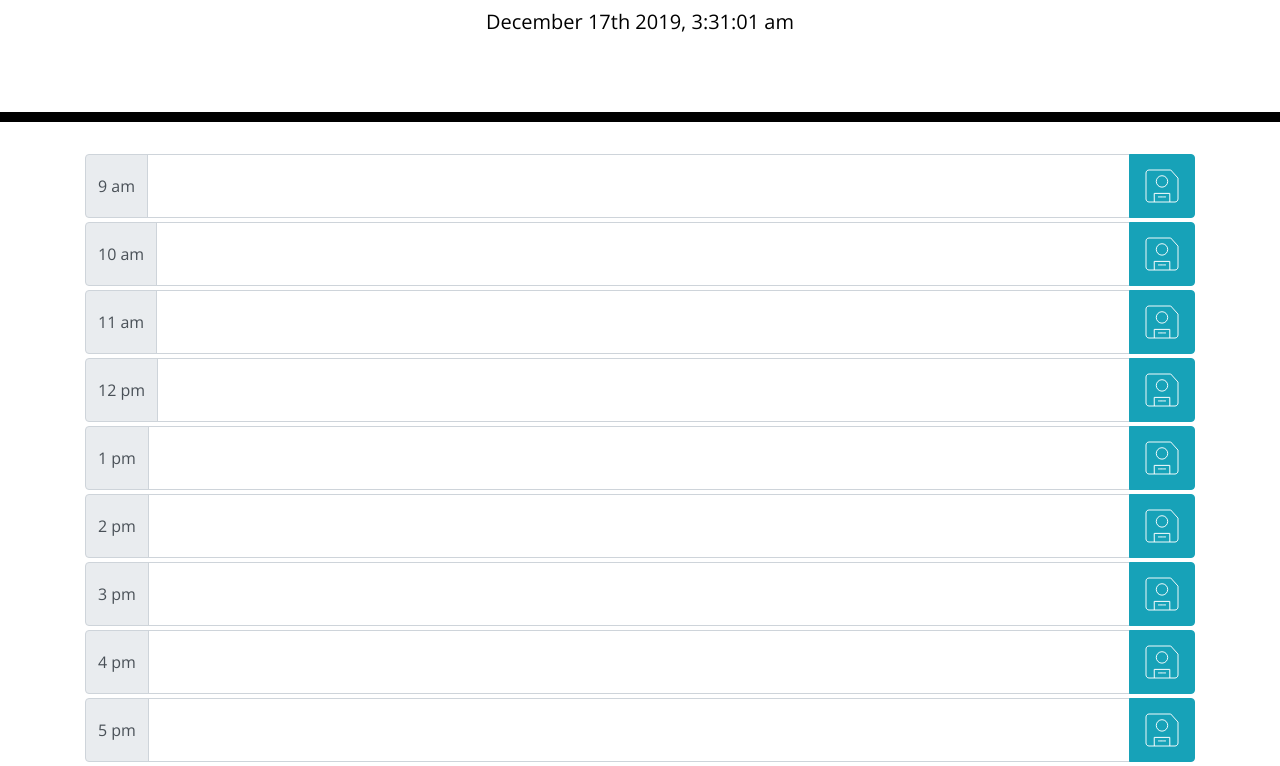
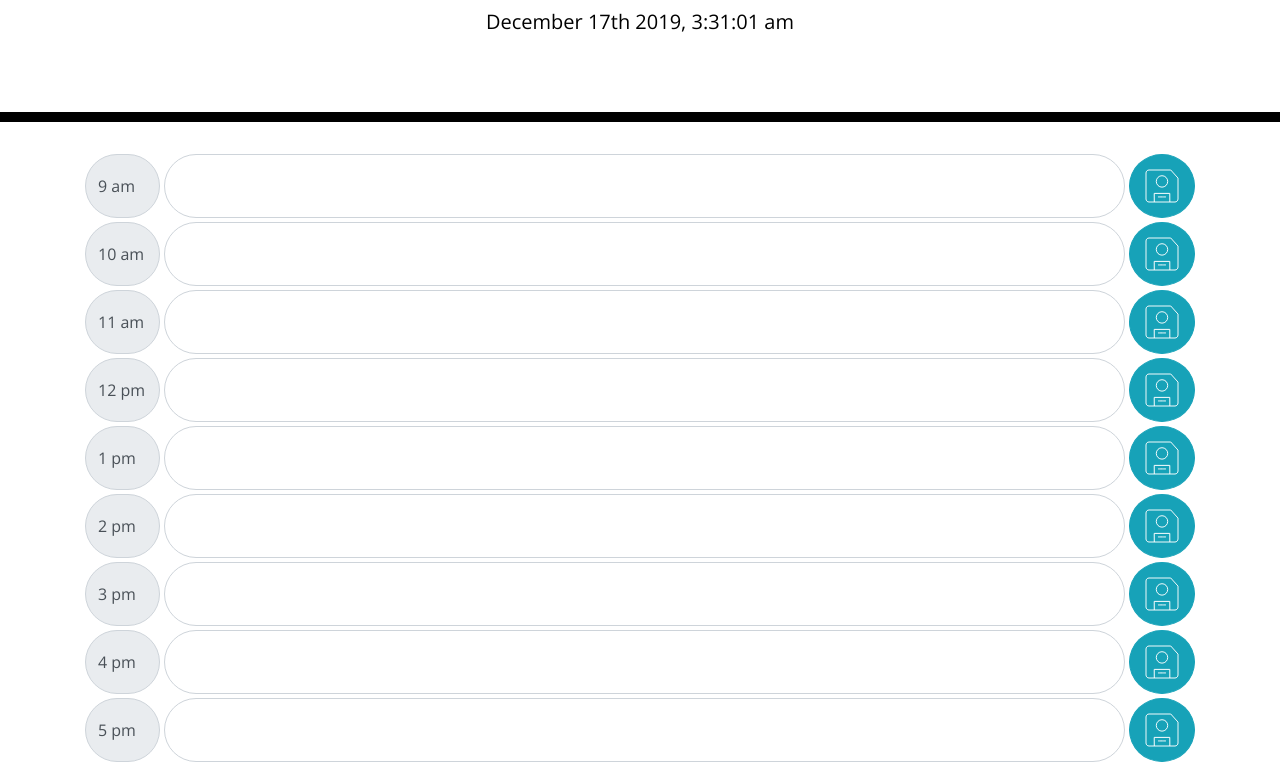
Before and after one commit to aarkitekkt/DayPlanner, a plain HTML site: page index.html in a window 1280 px wide. Shown: the part 182-948 px from the top of the page. Drawn offline with nearby package versions, Linux system fonts and the light colour scheme.

Commit message:
day planner input functionality

```diff
--- a/index.html
+++ b/index.html
@@ -19,95 +19,90 @@
         <p class="lead">A simple calendar app for scheduling your work day</p>
         <p id="currentDay" class="lead"></p>
     </header>
+
+
     <div class="container">
+
+        <!-- 9 am row -->
         <div class="input-group mb-1">
-            <div class="input-group-prepend">
-                <span class="input-group-text">9 am</span>
-            </div>
-            <input id="9am" type="text" class="form-control">
-            <div class="input-group-append">
-                <button class="btn btn-info" type="button" id="9amBtn"><img src="assets/save.svg"></button>
-            </div>
+            <span class="input-group-text rounded-pill">9 am</span>
+            <input id="9am" data-index="0" type="text" class="form-control rounded-pill mx-1">
+            <button class="btn btn-info rounded-circle" type="button" id="9amBtn">
+                <img src="assets/save.svg">
+            </button>
         </div>
 
+        <!-- 10 am row -->
         <div class="input-group mb-1">
-            <div class="input-group-prepend">
-                <span class="input-group-text">10 am</span>
-            </div>
-            <input id="10am" type="text" class="form-control">
-            <div class="input-group-append">
-                <button class="btn btn-info" type="button" id="10amBtn"><img src="assets/save.svg"></button>
-            </div>
+            <span class="input-group-text rounded-pill">10 am</span>
+            <input id="10am" data-index="1" type="text" class="form-control rounded-pill mx-1">
+            <button class="btn btn-info rounded-circle" type="button" id="10amBtn">
+                <img src="assets/save.svg">
+            </button>
         </div>
 
+        <!-- 11 am row -->
         <div class="input-group mb-1">
-            <div class="input-group-prepend">
-                <span class="input-group-text">11 am</span>
-            </div>
-            <input id="11am" type="text" class="form-control">
-            <div class="input-group-append">
-                <button class="btn btn-info" type="button" id="11amBtn"><img src="assets/save.svg"></button>
-            </div>
+            <span class="input-group-text rounded-pill">11 am</span>
+            <input id="11am" data-index="2" type="text" class="form-control rounded-pill mx-1">
+            <button class="btn btn-info rounded-circle" type="button" id="11amBtn">
+                <img src="assets/save.svg">
+            </button>
         </div>
 
+        <!-- 12 pm row -->
         <div class="input-group mb-1">
-            <div class="input-group-prepend">
-                <span class="input-group-text">12 pm</span>
-            </div>
-            <input id="12pm" type="text" class="form-control">
-            <div class="input-group-append">
-                <button class="btn btn-info" type="button" id="12pmBtn"><img src="assets/save.svg"></button>
-            </div>
+            <span class="input-group-text rounded-pill">12 pm</span>
+            <input id="12pm" data-index="3" type="text" class="form-control rounded-pill mx-1">
+            <button class="btn btn-info rounded-circle" type="button" id="12pmBtn">
+                <img src="assets/save.svg">
+            </button>
         </div>
 
+        <!-- 1 pm row -->
         <div class="input-group mb-1">
-            <div class="input-group-prepend">
-                <span class="input-group-text">1 pm</span>
-            </div>
-            <input id="1pm" type="text" class="form-control">
-            <div class="input-group-append">
-                <button class="btn btn-info" type="button" id="1pmBtn"><img src="assets/save.svg"></button>
-            </div>
+            <span class="input-group-text rounded-pill">1 pm</span>
+            <input id="1pm" data-index="4" type="text" class="form-control rounded-pill mx-1">
+            <button class="btn btn-info rounded-circle" type="button" id="1pmBtn">
+                <img src="assets/save.svg">
+            </button>
         </div>
 
+        <!-- 2 pm row -->
         <div class="input-group mb-1">
-            <div class="input-group-prepend">
-                <span class="input-group-text">2 pm</span>
-            </div>
-            <input id="2pm" type="text" class="form-control">
-            <div class="input-group-append">
-                <button class="btn btn-info" type="button" id="2pmBtn"><img src="assets/save.svg"></button>
-            </div>
+            <span class="input-group-text rounded-pill">2 pm</span>
+            <input id="2pm" data-index="5" type="text" class="form-control rounded-pill mx-1">
+            <button class="btn btn-info rounded-circle" type="button" id="2pmBtn">
+                <img src="assets/save.svg">
+            </button>
         </div>
 
-        <div id="3pm" class="input-group mb-1">
-            <div class="input-group-prepend">
-                <span class="input-group-text">3 pm</span>
-            </div>
-            <input type="text" class="form-control">
-            <div class="input-group-append">
-                <button class="btn btn-info" type="button" id="3pmBtn"><img src="assets/save.svg"></button>
-            </div>
+        <!-- 3 pm row -->
+        <div class="input-group mb-1">
+            <span class="input-group-text rounded-pill">3 pm</span>
+            <input id="3pm" type="text" data-index="6" class="form-control rounded-pill mx-1">
+            <button class="btn btn-info rounded-circle" type="button" id="3pmBtn">
+                <img src="assets/save.svg">
+            </button>
         </div>
 
-        <div id="4pm" class="input-group mb-1">
-            <div class="input-group-prepend">
-                <span class="input-group-text">4 pm</span>
-            </div>
-            <input type="text" class="form-control">
-            <div class="input-group-append">
-                <button class="btn btn-info" type="button" id="4pmBtn"><img src="assets/save.svg"></button>
-            </div>
+        <!-- 4 pm row -->
+        <div class="input-group mb-1">
+            <span class="input-group-text rounded-pill">4 pm</span>
+            <input id="4pm" type="text" data-index="7" class="form-control rounded-pill mx-1">
+            <button class="btn btn-info rounded-circle" type="button" id="4pmBtn">
+                <img src="assets/save.svg">
+            </button>
         </div>
 
-        <div id="5pm" class="input-group mb-1">
-            <div class="input-group-prepend">
-                <span class="input-group-text">5 pm</span>
-            </div>
-            <input type="text" class="form-control">
-            <div class="input-group-append">
-                <button class="btn btn-info" type="button" id="5pmBtn"><img src="assets/save.svg"></button>
-            </div>
+        <!-- 5 pm row -->
+        <div class="input-group mb-1">
+            <span class="input-group-text rounded-pill">5 pm</span>
+            <input id="5pm" type="text" data-index="8" class="form-control rounded-pill mx-1">
+            <button class="btn btn-info rounded-circle" type="button" id="5pmBtn">
+                <img src="assets/save.svg">
+            </button>
+
         </div>
     </div>
 
--- a/script.js
+++ b/script.js
@@ -1,9 +1,49 @@
 $(document).ready(function () {
+
+    var tasks = [{
+        time: "9am", task: ""
+    }, {
+        time: "10am", task: ""
+    }, {
+        time: "11am", task: ""
+    }, {
+        time: "12pm", task: ""
+    }, {
+        time: "1pm", task: ""
+    }, {
+        time: "2pm", task: ""
+    }, {
+        time: "3pm", task: ""
+    }, {
+        time: "4pm", task: ""
+    }, {
+        time: "5pm", task: ""
+    }];
+
 
     // set current date and time in jumbotron
     $("#currentDay").text(moment().format('MMMM Do YYYY, h:mm:ss a'));
 
+    showTasks();
+
     $("button").click(function () {
-        $(this).prev().attr("style", "background: red");
+        var storedTasks = JSON.parse(localStorage.getItem("tasks"));
+        var taskInput = $(this).prev().val();
+        var time = $(this).prev().attr("id");
+        var task = { time: time, task: taskInput };
+        var taskIndex = $(this).prev().attr("data-index");
+        storedTasks.splice(taskIndex, 1, task);
+        localStorage.setItem("tasks", JSON.stringify(storedTasks));
     });
+
+    function showTasks() {
+
+        var storedTasks = JSON.parse(localStorage.getItem("tasks"));
+        console.log("show tasks on page");
+        console.log(storedTasks);
+
+        for (var i = 0; i < storedTasks.length; i++) {
+            $("#" + storedTasks[i].time).val(storedTasks[i].task);
+        }
+    }
 })
--- a/style.css
+++ b/style.css
@@ -79,6 +79,11 @@ body {
 
 .form-control {
   height: 64px;
+  text-align: center;
+}
+
+span {
+  width: 75px;
 }
 
 /* input[id="9am"] {
```
